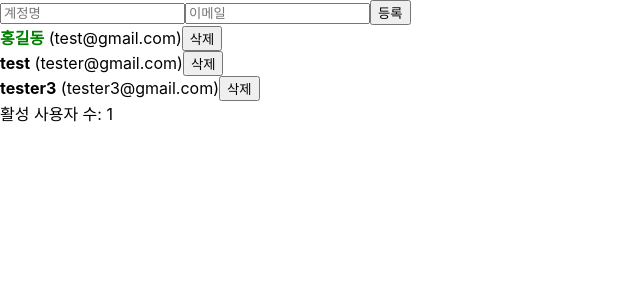
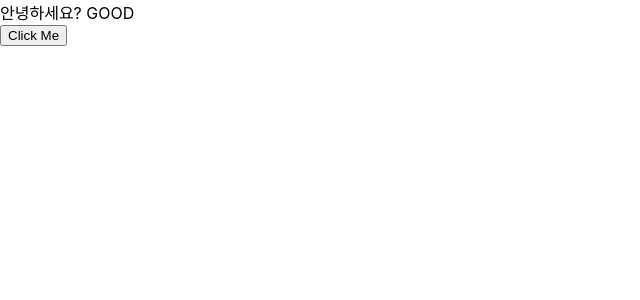
Before and after one commit to SimKyunam/fastcampus-react-tutorial, a React (Create React App) app in the folder begin-react/: page / in a window 1280 px wide. Shown: the top 300 px of the page, without its empty margins (0-640 px from the left). Built offline with nearby package versions, Linux system fonts and the light colour scheme.

Commit message:
Context Api를 사용한 전역 값  연습

```diff
--- /dev/null
+++ b/begin-react/src/ContextSample.js
@@ -0,0 +1,29 @@
+import React, { createContext, useContext, useState } from 'react';
+
+const MyContext = createContext('defaultValue');
+
+function Child() {
+    const text = useContext(MyContext);
+    return <div>안녕하세요? {text}</div>;
+}
+
+function Parent() {
+    return <Child />;
+}
+
+function GrandParent() {
+    return <Parent />;
+}
+
+function ContextSample() {
+    const [value, setValue] = useState(true);
+
+    return (
+        <MyContext.Provider value={value ? 'GOOD' : 'BAD'}>
+            <GrandParent />
+            <button onClick={() => setValue(!value)}>Click Me</button>
+        </MyContext.Provider>
+    );
+}
+
+export default ContextSample;
--- a/begin-react/src/index.js
+++ b/begin-react/src/index.js
@@ -3,10 +3,11 @@ import ReactDOM from 'react-dom';
 import './index.css';
 import App from './App';
 import reportWebVitals from './reportWebVitals';
+import ContextSample from './ContextSample';
 
 ReactDOM.render(
     <React.StrictMode>
-        <App />
+        <ContextSample />
     </React.StrictMode>,
     document.getElementById('root')
 );
```
Also changed, not shown: 1 other file (tests, documents, lock files or other folders).
